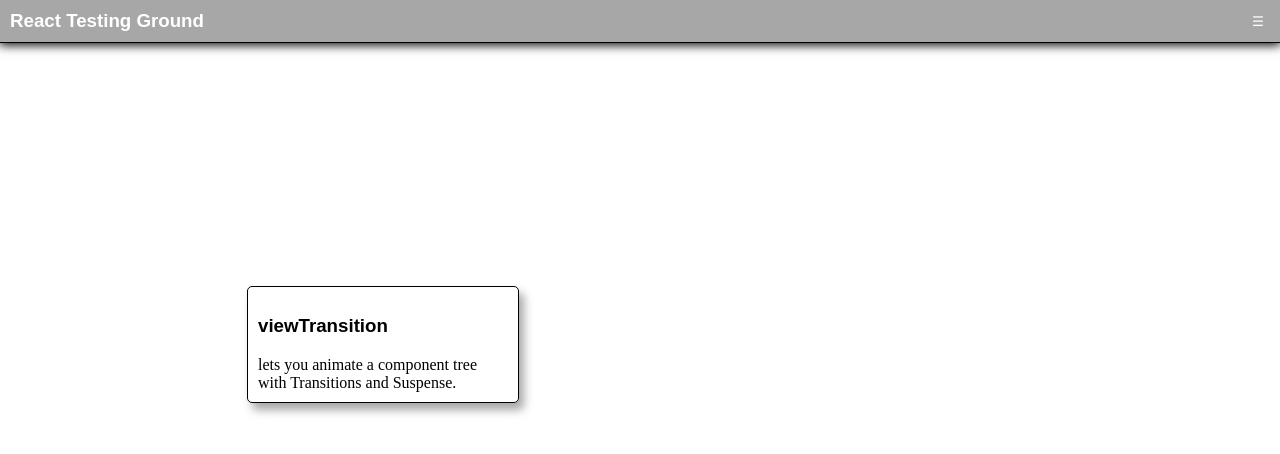
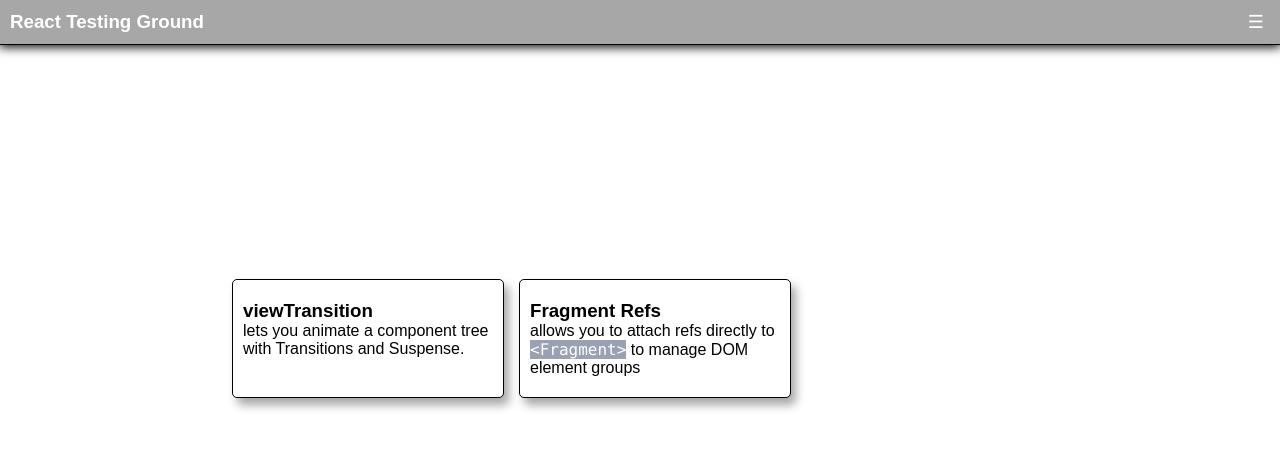
Before and after one commit to sleeplesseditor/ReactTestingGround, a React (Vite) app: page / in a window 1280 px wide. Shown: the top 454 px of the page. Built offline with nearby package versions, Linux system fonts and the light colour scheme.

Commit message:
Card styling options updated

```diff
--- a/package.json
+++ b/package.json
@@ -12,6 +12,7 @@
   "dependencies": {
     "@phosphor-icons/react": "^2.1.10",
     "@tanstack/react-router": "^1.170.36",
+    "html-react-parser": "^6.1.8",
     "react": "^19.3.0",
     "react-dom": "^19.3.0",
     "react-select": "^5.10.2"
--- a/src/components/Header/Header.scss
+++ b/src/components/Header/Header.scss
@@ -56,4 +56,8 @@
     border: none;
     color: #ffffff;
     cursor: pointer;
+
+    span {
+        font-size: 18px;
+    }
 }
--- a/src/components/Header/NavbarMenu.tsx
+++ b/src/components/Header/NavbarMenu.tsx
@@ -33,6 +33,7 @@
                     <ul className="links-container">
                         <li><Link to="/">Home</Link></li>
                         <li><Link to="/viewTransition">viewTransition</Link></li>
+                        <li><Link to="/fragmentRefs">Fragment Refs</Link></li>
                     </ul>
                 </nav>
             )}
--- a/src/index.scss
+++ b/src/index.scss
@@ -60,16 +60,43 @@
     display: grid;
     grid-template-columns: 1fr 1fr 1fr;
     grid-template-rows: 1fr 1fr;
+    gap: 15px;
   }
 
   &__item {
+    background-color: #ffffff;
     border: 1px solid black;
-    padding: 10px;
+    padding: 20px 10px;
     width: 250px;
     border-radius: 5px;
     box-shadow: 5px 7px 10px 0px rgba(0,0,0,0.35);
     -webkit-box-shadow: 5px 7px 10px 0px rgba(0,0,0,0.35);
     cursor: pointer;
+    transition: all .2s ease-in-out;
+
+    &:hover {
+      transform: scale(1.1)
+    }
+
+    h3, p {
+      font-family: sans-serif;
+    }
+
+    h3 {
+      margin: 0px;
+    }
+
+    pre {
+      display: inline;
+      margin: 0px;
+    }
+
+    code {
+      background-color: rgb(153 161 179 );
+      color: #ffffff;
+      padding: 0px;
+      font-family: Source Code Pro,ui-monospace,SFMono-Regular,Menlo,Monaco,Consolas,Liberation Mono,Courier New,monospace;
+    }
   }
 }
 
--- a/src/routeTree.gen.ts
+++ b/src/routeTree.gen.ts
@@ -10,11 +10,17 @@
 
 import { Route as rootRouteImport } from './routes/__root'
 import { Route as IndexRouteImport } from './routes/index'
+import { Route as FragmentRefsIndexRouteImport } from './routes/fragmentRefs/index'
 import { Route as ViewTransitionIndexRouteImport } from './routes/viewTransition/index'
 
 const IndexRoute = IndexRouteImport.update({
   id: '/',
   path: '/',
+  getParentRoute: () => rootRouteImport,
+} as any)
+const FragmentRefsIndexRoute = FragmentRefsIndexRouteImport.update({
+  id: '/fragmentRefs/',
+  path: '/fragmentRefs/',
   getParentRoute: () => rootRouteImport,
 } as any)
 const ViewTransitionIndexRoute = ViewTransitionIndexRouteImport.update({
@@ -25,27 +31,31 @@
 
 export interface FileRoutesByFullPath {
   '/': typeof IndexRoute
+  '/fragmentRefs/': typeof FragmentRefsIndexRoute
   '/viewTransition/': typeof ViewTransitionIndexRoute
 }
 export interface FileRoutesByTo {
   '/': typeof IndexRoute
+  '/fragmentRefs': typeof FragmentRefsIndexRoute
   '/viewTransition': typeof ViewTransitionIndexRoute
 }
 export interface FileRoutesById {
   __root__: typeof rootRouteImport
   '/': typeof IndexRoute
+  '/fragmentRefs/': typeof FragmentRefsIndexRoute
   '/viewTransition/': typeof ViewTransitionIndexRoute
 }
 export interface FileRouteTypes {
   fileRoutesByFullPath: FileRoutesByFullPath
-  fullPaths: '/' | '/viewTransition/'
+  fullPaths: '/' | '/fragmentRefs/' | '/viewTransition/'
   fileRoutesByTo: FileRoutesByTo
-  to: '/' | '/viewTransition'
-  id: '__root__' | '/' | '/viewTransition/'
+  to: '/' | '/fragmentRefs' | '/viewTransition'
+  id: '__root__' | '/' | '/fragmentRefs/' | '/viewTransition/'
   fileRoutesById: FileRoutesById
 }
 export interface RootRouteChildren {
   IndexRoute: typeof IndexRoute
+  FragmentRefsIndexRoute: typeof FragmentRefsIndexRoute
   ViewTransitionIndexRoute: typeof ViewTransitionIndexRoute
 }
 
@@ -56,6 +66,13 @@
       path: '/'
       fullPath: '/'
       preLoaderRoute: typeof IndexRouteImport
+      parentRoute: typeof rootRouteImport
+    }
+    '/fragmentRefs/': {
+      id: '/fragmentRefs/'
+      path: '/fragmentRefs'
+      fullPath: '/fragmentRefs/'
+      preLoaderRoute: typeof FragmentRefsIndexRouteImport
       parentRoute: typeof rootRouteImport
     }
     '/viewTransition/': {
@@ -70,6 +87,7 @@
 
 const rootRouteChildren: RootRouteChildren = {
   IndexRoute: IndexRoute,
+  FragmentRefsIndexRoute: FragmentRefsIndexRoute,
   ViewTransitionIndexRoute: ViewTransitionIndexRoute,
 }
 export const routeTree = rootRouteImport
--- /dev/null
+++ b/src/routes/fragmentRefs/index.tsx
@@ -0,0 +1,9 @@
+import { createFileRoute } from '@tanstack/react-router'
+
+export const Route = createFileRoute('/fragmentRefs/')({
+  component: RouteComponent,
+})
+
+function RouteComponent() {
+  return <div>Hello "/fragmentRefs/"!</div>
+}
--- a/src/routes/index.tsx
+++ b/src/routes/index.tsx
@@ -1,5 +1,6 @@
 import { createFileRoute } from "@tanstack/react-router";
 import { useNavigate } from "@tanstack/react-router";
+import parse from "html-react-parser";
 
 export const Route = createFileRoute('/')({
     component: RouteComponent
@@ -10,6 +11,11 @@
         "description": "lets you animate a component tree with Transitions and Suspense.",
         "link": "/viewTransition",
         "name": "viewTransition"
+    },
+        {
+        "description": `allows you to attach refs directly to <pre><code>&lt;Fragment&gt;</code></pre> to manage DOM element groups`,
+        "link": "/fragmentRefs",
+        "name": "Fragment Refs"
     }
 ]
 
@@ -18,15 +24,31 @@
 
     const handleLinkClick = (link: string) => navigate({ to: link });
 
+    const options = {
+        replace: (domNode: any) => {
+            console.log('DOM', domNode)
+            // Check if the current node is an element and has the target tag name
+            if (domNode.type === 'tag' && domNode.name === 'fragment') {
+                return '<></>';
+            } else {
+                return domNode
+            }
+        }
+        };
+
     return (
         <div className="page-container">
             <div className="main-page__container">
                 <div className="menu-card__container">
                     {pageCards.map((cards) => {
                         return (
-                            <div className="menu-card__item" key={cards.link} onClick={() => handleLinkClick(cards.link)}>
+                            <div
+                                className="menu-card__item"
+                                key={cards.link}
+                                onClick={() => handleLinkClick(cards.link)}
+                            >
                                 <h3>{cards.name}</h3>
-                                <p>{cards.description}</p>
+                                <p>{parse(cards.description)}</p>
                             </div>
                         )
                     })}
```
Also changed, not shown: 1 other file (tests, documents, lock files or other folders).
